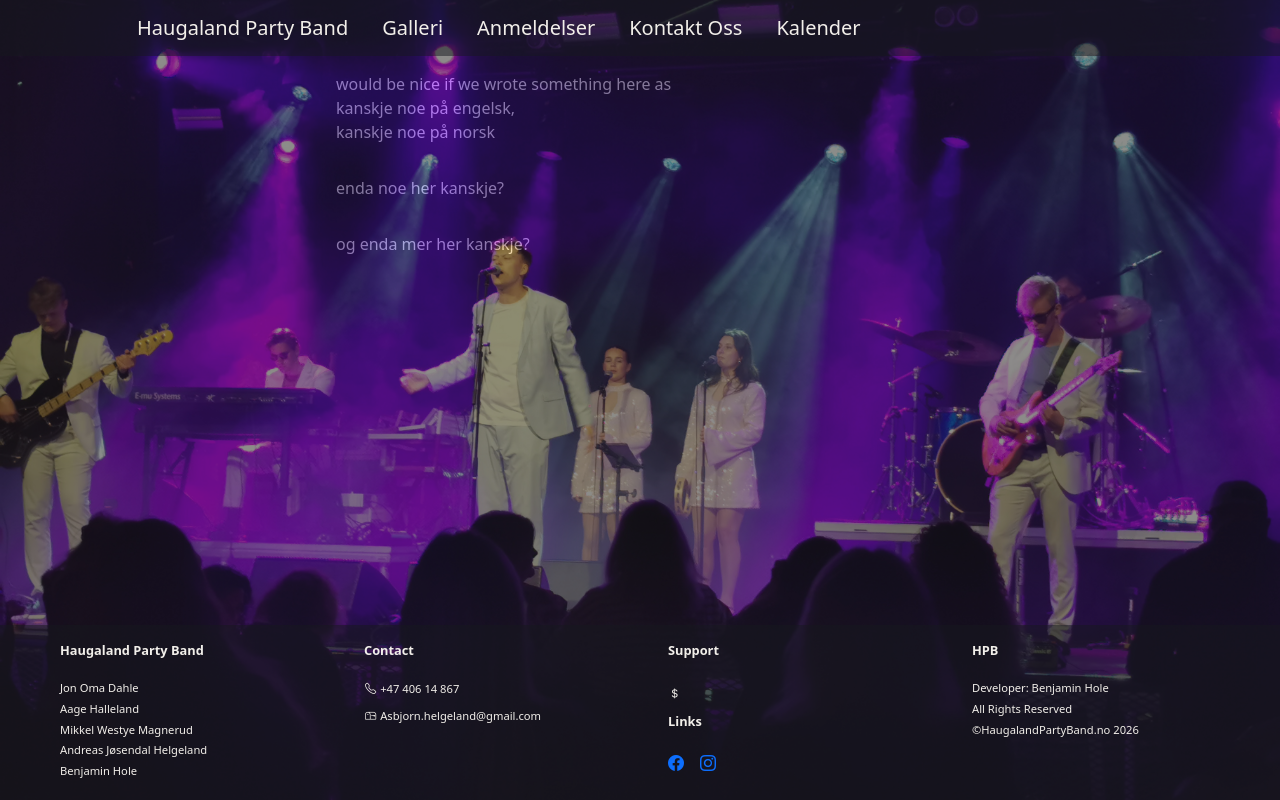
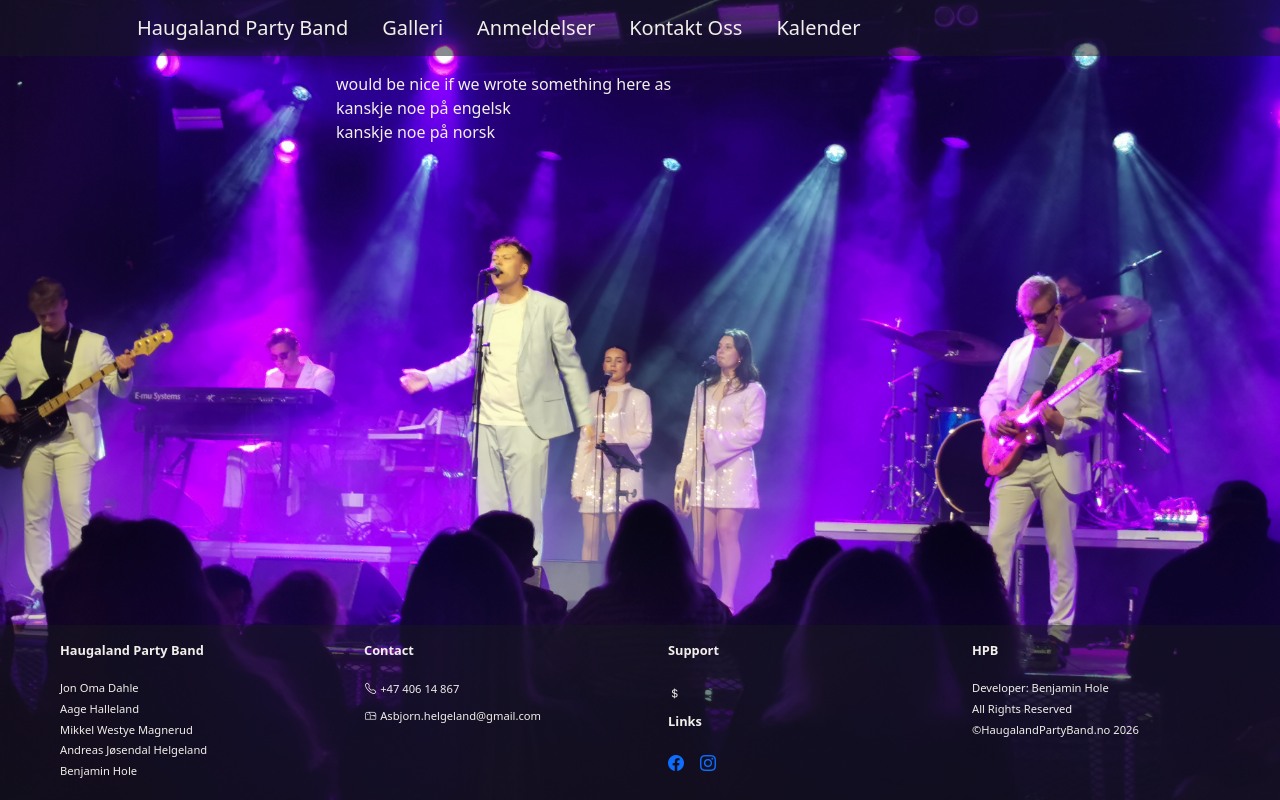
Before and after one commit to Benjamineternity/haugalandpartyband, a Vue app: page / in a window 1280 px wide. Built offline with nearby package versions, Linux system fonts and the light colour scheme.

Commit message:
looping images with transitions

```diff
--- a/index.html
+++ b/index.html
@@ -2,7 +2,7 @@
 <html lang="en">
   <head>
     <meta charset="UTF-8" />
-    <link rel="icon" href="/src/images/favicon.jpeg" />
+    <link rel="icon" href="/src/images/newFavicon.png" />
     <link href="https://cdn.jsdelivr.net/npm/bootstrap-icons@1.11.3/font/bootstrap-icons.css" rel="stylesheet"/>
     <meta name="viewport" content="width=device-width, initial-scale=1" />
     <style>
--- a/src/App.vue
+++ b/src/App.vue
@@ -1,8 +1,6 @@
 <template>
     <div class="bg-default ">
-        <div class="bg-images">
-            <img :src="theCompImage" loading="eager" class="image" />
-        </div>
+        <ImageBackground />
         <nav class="navbar gap-3 nav-default justify-content-start fs-5 c-default">
             <div class="nav-item" style="margin-left: 10%">
                 <button class="btn btn-sm fs-5" @click="goTo(1)">
@@ -34,29 +32,18 @@
             </div> -->
         </nav>
 
-        <div class="w-50 mx-auto">
+        <div class="w-50 mx-auto" style="position: relative;">
             <Panel :title="'Sales pitch'">
                 <!-- Selling points / features and what to expect, basically a sales pitch<br />
                 Band member bios / pictures <br />
                 Music samples / videos <br />
                 Testimonials / reviews <br /> -->
                 would be nice if we wrote something here as<br>
-                kanskje noe på engelsk, <br>
+                kanskje noe på engelsk <br>
                 kanskje noe på norsk
             </Panel>
+        </div>
 
-            <Panel :title="'What to do next'">
-                <!-- dull white background pictures gliding past in the background, with a narrow line of text<br />
-                info in the middle scolling like the apple website??<br /> -->
-                enda noe her kanskje? <br>
-
-            </Panel>
-
-            <Panel :title="'Footer'">
-                og enda mer her kanskje? <br>
-                <!-- footer with contact info / social media links <br /> -->
-            </Panel>
-        </div>
         <Footer />
     </div>
 </template>
@@ -64,57 +51,15 @@
 <script setup lang="ts">
     import { ref, onMounted, onBeforeUnmount, computed } from 'vue';
 
-    import Panel from './components/Panel.vue';
-    import Footer from './components/Footer.vue';
     import Anmeldelser from './Anmeldelser.vue';
     import Kontakt from './Kontakt.vue';
     import Kalender from './Kalender.vue';
     import Galleri from './Galleri.vue';
+    import Panel from './components/Panel.vue';
+    import Footer from './components/Footer.vue';
+    import ImageBackground from './components/ImageBackground.vue';
 
-    const images = import.meta.glob(
-        '/src/images/*.jpg',
-        { eager: true, import: 'default' }
-    );
-
-    const imgIndex = ref(0);
     const url = ref(window.location.search);
-
-    const theCompImage = computed(() => {
-        const imgString: any | String = galleryImages.value[imgIndex.value];
-        return imgString;
-    });
-
-    onMounted(() => {
-        nextNumber();
-        startImg();
-    });
-
-    onBeforeUnmount(() => {
-        pauseImg();
-    })
-
-    window.onload = () => {
-        startImg();
-    };
-
-    const galleryImages = ref(Object.values(images));
-
-    const nextNumber = () => {
-        imgIndex.value = (imgIndex.value + 1) % galleryImages.value.length;
-    }
-
-    let intervalId: number | undefined = undefined;
-
-    const startImg = () => {
-        if (intervalId) return
-        intervalId = window.setInterval(nextNumber, 8000)
-    }
-
-    const pauseImg = () => {
-        if (!intervalId) return
-        clearInterval(intervalId)
-        intervalId = undefined
-    }
 
     function goTo(e: number | null) {
         console.log(url.value)
@@ -129,8 +74,6 @@
             default: return;
         }
     }
-
-
 
 </script>
 
@@ -153,28 +96,4 @@
         cursor: pointer;
     }
 
-    .bg-images {
-        left: 0;
-        right: 0;
-        top: 0;
-        bottom: 0;
-        overflow: hidden;
-
-        z-index: 0;
-        opacity: 0.5;
-        position: fixed;
-        width: 100vw;
-        height: 100vh;
-        transition: opacity 3s ease-in-out;
-    }
-
-    .image {
-        position: absolute;
-        inset: 0;
-        width: 100%;
-        height: 100%;
-        object-fit: cover;
-        object-position: center;
-    }
-
 </style>
--- a/src/components/Footer.vue
+++ b/src/components/Footer.vue
@@ -1,5 +1,5 @@
 <template>
-    <div class="position-absolute bottom-0 w-100">
+    <div class="position-absolute bottom-0 w-100" style="max-height: 30%">
         <footer class="footer-default c-default">
             <div class="row ms-5 me-3">
 
--- /dev/null
+++ b/src/components/ImageBackground.vue
@@ -0,0 +1,96 @@
+<template>
+    <div class="bg-images">
+        <img v-for="(img, idx) in twoImages" :key="idx"
+            :src="img.source" loading="eager" class="image" :class="{ active: img.active }" />
+    </div>
+</template>
+
+<script setup lang="ts">
+    import { ref, onMounted, onBeforeUnmount } from 'vue';
+
+    const images = import.meta.glob<string>(
+        '/src/images/*.jpg',
+        { eager: true, import: 'default' }
+    );
+
+    // types ??
+    type ImageSlot = {
+        source: string | undefined,
+        active: boolean
+    }
+
+    // refs
+    const showing = ref<1 | 0 >(0);
+    const imgIndex = ref(0);
+    const galleryImages = Object.values(images).filter((src): src is string => typeof src === 'string');
+    const twoImages = ref<[ImageSlot, ImageSlot]>([
+        { source: galleryImages[0], active: true },
+        { source: galleryImages[1] ?? galleryImages[0], active: false }
+    ]);
+
+    onMounted(() => {
+        nextNumber();
+        startImg();
+    });
+
+    onBeforeUnmount(() => {
+        pauseImg();
+    });
+
+    const nextNumber = () => {
+        const nextIdx =(imgIndex.value + 1) % galleryImages.length
+
+        const nextSlot = showing.value === 0 ? 1 : 0
+
+        const current = twoImages.value[showing.value]
+        const next = twoImages.value[nextSlot]
+
+        next.source = galleryImages[nextIdx]
+
+        current.active = false
+        next.active = true
+
+        showing.value = nextSlot
+        imgIndex.value = nextIdx
+    }
+
+    let intervalId: number | undefined = undefined;
+
+    const startImg = () => {
+        if (intervalId) return
+        intervalId = window.setInterval(nextNumber, 13200)
+    }
+
+    const pauseImg = () => {
+        if (!intervalId) return
+        clearInterval(intervalId)
+        intervalId = undefined
+    }
+
+</script>
+
+<style scoped>
+    .bg-images {
+        position: fixed;
+        inset: 0;
+        overflow: hidden;
+        pointer-events: none;
+    }
+
+    .image {
+        position: absolute;
+        inset: 0;
+        width: 100%;
+        height: 100%;
+        object-fit: cover;
+        object-position: center;
+        opacity: 0;
+        transition: opacity 3s ease-in-out;
+        will-change: opacity;
+    }
+
+    .image.active {
+        opacity: 1;
+    }
+
+</style>
```
Also changed, not shown: src/images/newFavicon.png (added).
